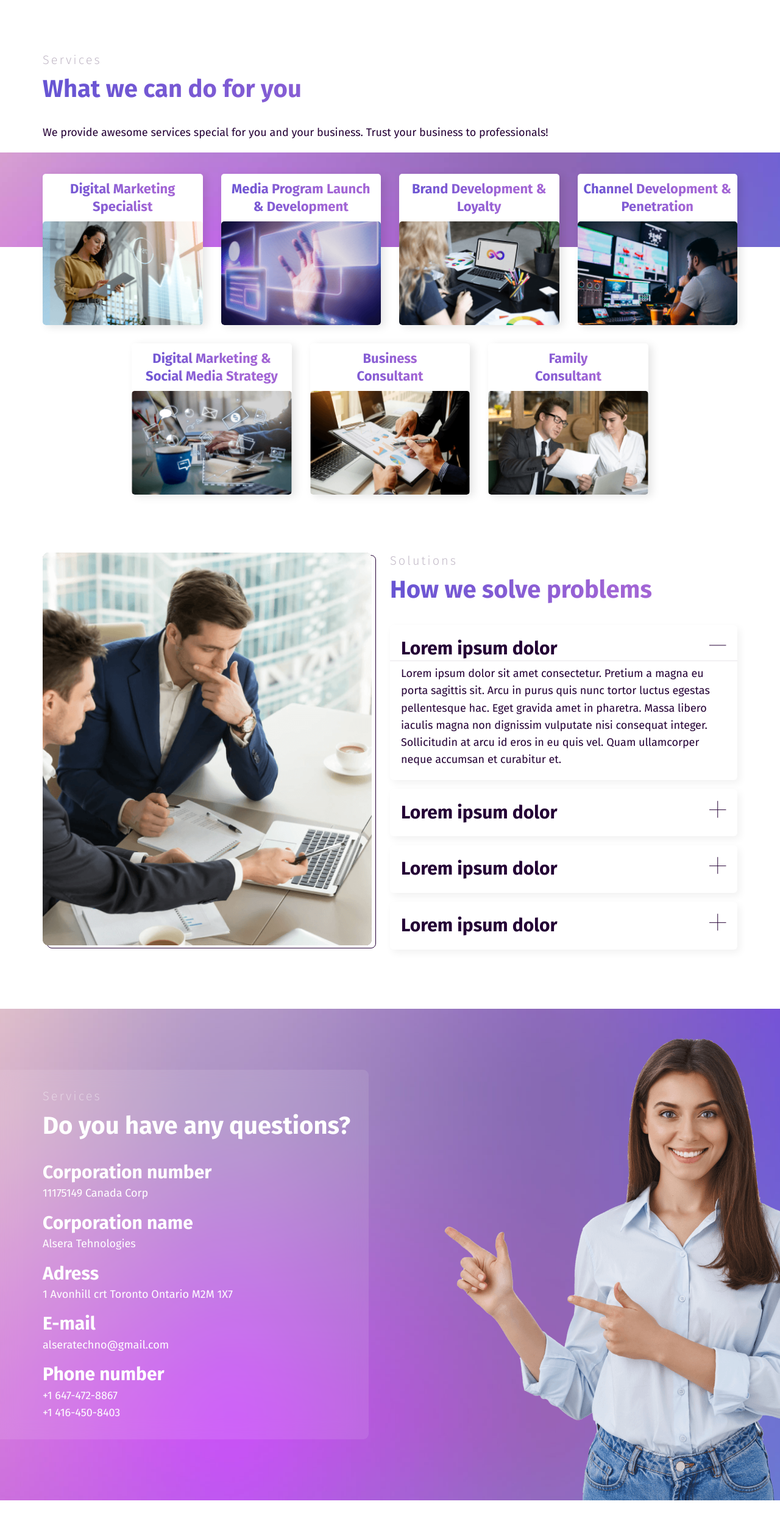
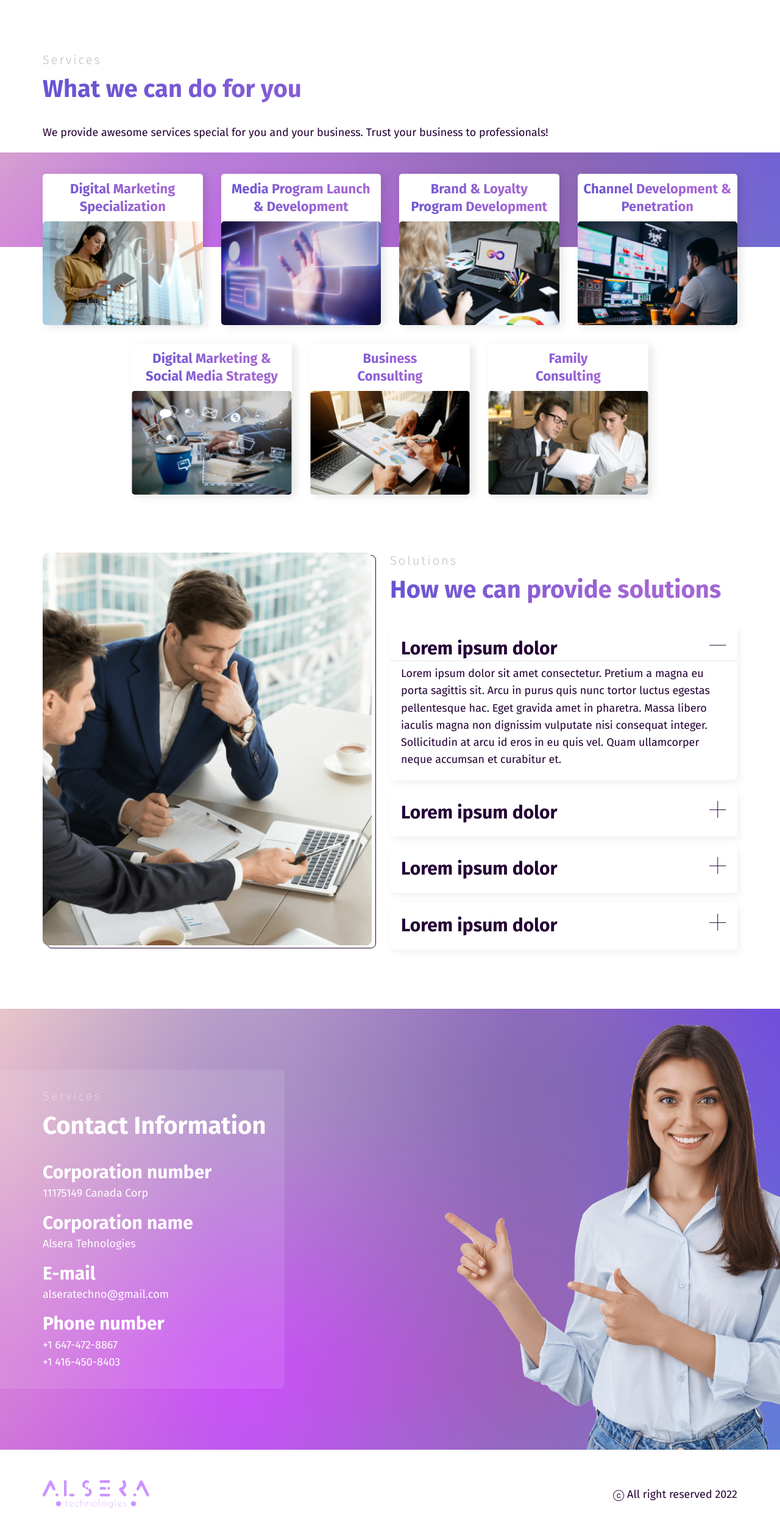
Before and after one commit to NAM88J/AlseraTechnologies, a plain HTML site: page index.html in a window 1280 px wide. Shown: the part 1701-4208 px from the top of the page at 61% size. Drawn offline with Linux system fonts and the light colour scheme.

Commit message:
Change content and add favicon

```diff
--- a/css/style.css
+++ b/css/style.css
@@ -463,7 +463,7 @@ header .flex {
 .contact_women {
     width: 720px;
     position: absolute;
-    bottom: -20px;
+    bottom: -80px;
     right: calc(50% - 790px);
 }
 .contact_women img {
@@ -699,7 +699,7 @@ footer .logo {
         width: 100%;
         flex-direction: column;
         justify-content: space-between;
-        align-items: flex-end;
+        align-items: center;
         padding: 95px 15px 45px;
         transform: translateX(-100%);
         transition: transform 0.4s;
@@ -720,7 +720,7 @@ footer .logo {
     .menu ul {
         display: flex;
         flex-direction: column;
-        text-align: right;
+        text-align: center;
     }
     .phone_area-link a {
         font-size: 19px;
--- a/index.html
+++ b/index.html
@@ -4,8 +4,16 @@
     <meta charset="UTF-8">
     <meta http-equiv="X-UA-Compatible" content="IE=edge">
     <meta name="viewport" content="width=device-width, initial-scale=1.0">
+    <link rel="apple-touch-icon" sizes="76x76" href="./favicon/apple-touch-icon.png">
+    <link rel="icon" href="favicon.ico">
+    <link rel="icon" type="image/png" sizes="32x32" href="./favicon/favicon-32x32.png">
+    <link rel="icon" type="image/png" sizes="16x16" href="./favicon/favicon-16x16.png">
+    <link rel="manifest" href="./favicon/site.webmanifest">
+    <link rel="mask-icon" href="./favicon/safari-pinned-tab.svg" color="#5bbad5">
+    <meta name="msapplication-TileColor" content="#da532c">
+    <meta name="theme-color" content="#ffffff">
     <link rel="stylesheet" href="./css/style.css">
-    <title>Document</title>
+    <title>Alsera technologes</title>
 </head>
 <body>
     <section class="main">
@@ -122,9 +130,9 @@
         <div class="services_scrol container">
             <div class="services_area">
                 <div class="services_item">
-                    <h3 class="services_item-title">Digital Marketing Specialist</h3>
+                    <h3 class="services_item-title">Digital Marketing Specialization</h3>
                     <div class="services_item-img">
-                        <img src="./images/services/img1.png" alt="Digital Marketing Specialist">
+                        <img src="./images/services/img1.png" alt="Digital Marketing Specialization">
                     </div>
                 </div>
                 <div class="services_item">
@@ -134,9 +142,9 @@
                     </div>
                 </div>
                 <div class="services_item">
-                    <h3 class="services_item-title">Brand Development & Loyalty</h3>
+                    <h3 class="services_item-title">Brand & Loyalty Program Development</h3>
                     <div class="services_item-img">
-                        <img src="./images/services/img3.png" alt="Brand Development & Loyalty">
+                        <img src="./images/services/img3.png" alt="Brand & Loyalty Program Development">
                     </div>
                 </div>
                 <div class="services_item">
@@ -152,13 +160,13 @@
                     </div>
                 </div>
                 <div class="services_item center">
-                    <h3 class="services_item-title">Business<br> Consultant</h3>
+                    <h3 class="services_item-title">Business<br> Consulting</h3>
                     <div class="services_item-img">
                         <img src="./images/services/img6.png" alt="Business Consultant">
                     </div>
                 </div>
                 <div class="services_item center">
-                    <h3 class="services_item-title">Family<br> Consultant</h3>
+                    <h3 class="services_item-title">Family<br> Consulting</h3>
                     <div class="services_item-img">
                         <img src="./images/services/img7.png" alt="Family Consultant">
                     </div>
@@ -170,13 +178,13 @@
         <div class="container flex">
             <div class="solve_image">
                 <div class="image_line">
-                    <img src="./images/work.png" alt="How we solve problems">
+                    <img src="./images/work.png" alt="How we can provide solutions">
                     <span></span>
                 </div>
             </div>
             <div class="solve_content">
                 <p class="subtitle">Solutions</p>
-                <h2 class="title">How we solve problems</h2>
+                <h2 class="title">How we can provide solutions</h2>
                 <div class="tabs">
                     <div class="tab active">
                         <p class="tab_title">Lorem ipsum dolor</p>
@@ -203,7 +211,7 @@
             <div class="contact_content">
                 <div class="contact_content-area">
                     <p class="subtitle">Services</p>
-                    <h2 class="contact_title">Do you have any questions?</h2>
+                    <h2 class="contact_title">Contact Information</h2>
                     <p class="contact_text">
                         Corporation number
                         <span>11175149 Canada Corp</span>
@@ -213,12 +221,8 @@
                         <span>Alsera Tehnologies</span>
                     </p>
                     <p class="contact_text">
-                        Adress
-                        <span>1 Avonhill crt Toronto Ontario M2M 1X7</span>
-                    </p>
-                    <p class="contact_text">
                         E-mail
-                        <span>alseratechno@gmail.com</span>
+                        <a href="mailto:alseratechno@gmail.com">alseratechno@gmail.com</a>
                     </p>
                     <p class="contact_text">
                         Phone number
```
Also changed, not shown: images/favicon/browserconfig.xml (added, +9 -0 lines), favicon.ico (added), images/favicon/apple-touch-icon.png (added), images/favicon/favicon-16x16.png (added), images/favicon/favicon-32x32.png (added), images/favicon/favicon.ico (added), images/favicon/safari-pinned-tab.svg (added), images/favicon/site.webmanifest (added).
